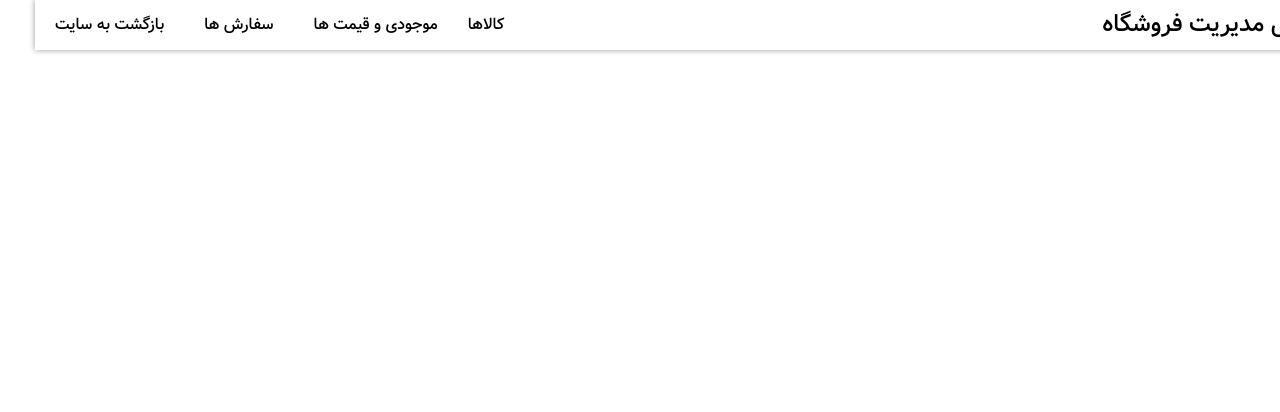
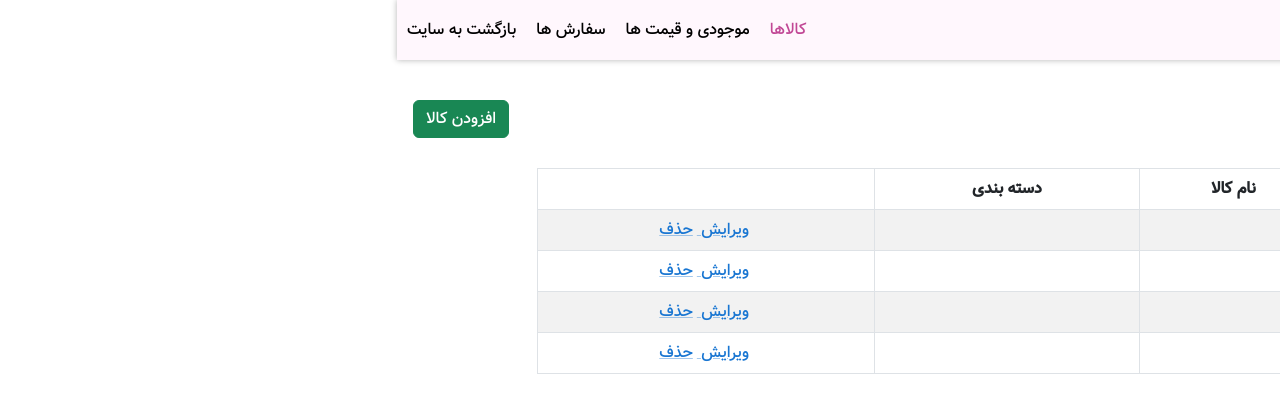
Before and after one commit to khadijeh68/maktab76-online-shop-allahgholi, a React (Create React App) app in the folder online-shop/: page /admin/product in a window 1280 px wide. Shown: the top 412 px of the page. Built offline with nearby package versions, Linux system fonts and the light colour scheme.

Commit message:
product page, inventory page changed

```diff
--- a/online-shop/src/components/navbar/AdminNavbar.js
+++ b/online-shop/src/components/navbar/AdminNavbar.js
@@ -8,10 +8,10 @@ const useStyles = makeStyles({
     display: "flex",
     alignItems: "center",
     justifyContent: "space-between",
-    backgroundColor: "#fff",
+    backgroundColor: "#fff7fd",
     width: "100vw",
-    height: "50px",
-    boxShadow: "0 0 6px rgb(0 0 0 / 40%)",
+    height: "60px",
+    boxShadow: "0 0 6px rgb(0 0 0 / 30%)",
     position: "fixed",
     zIndex: "100",
   },
@@ -23,31 +23,44 @@ const useStyles = makeStyles({
   },
 });
 
-function AdminNavbar() {
+const AdminNavbar = () => {
+  const navLinkStyles = ({ isActive }) => {
+    return {
+      color: isActive ? "#C14795" : "black",
+    };
+  };
   const classes = useStyles();
 
   return (
     <div className={classes.nav}>
-      <h4 className={classes.nav_link}>پنل مدیریت فروشگاه</h4>
+      <span className={classes.nav_link}>پنل مدیریت فروشگاه</span>
       <div>
-        <NavLink to="product" className={classes.nav_link}>
+        <NavLink
+          to="product"
+          className={classes.nav_link}
+          style={navLinkStyles}
+        >
           <span>کالاها</span>
         </NavLink>
 
-        <NavLink to="inventory" className={classes.nav_link}>
-          <span className={classes.nav_link}>موجودی و قیمت ها</span>
+        <NavLink
+          to="inventory"
+          className={classes.nav_link}
+          style={navLinkStyles}
+        >
+          <span>موجودی و قیمت ها</span>
         </NavLink>
 
-        <NavLink to="orders" className={classes.nav_link}>
-          <span className={classes.nav_link}>سفارش ها</span>
+        <NavLink to="orders" className={classes.nav_link} style={navLinkStyles}>
+          <span>سفارش ها</span>
         </NavLink>
 
-        <NavLink to="/" className={classes.nav_link}>
-          <span className={classes.nav_link}>بازگشت به سایت</span>
+        <NavLink to="/" className={classes.nav_link} style={navLinkStyles}>
+          <span>بازگشت به سایت</span>
         </NavLink>
       </div>
     </div>
   );
-}
+};
 
 export default AdminNavbar;
--- a/online-shop/src/components/navbar/Navbar.js
+++ b/online-shop/src/components/navbar/Navbar.js
@@ -1,7 +1,7 @@
 import { NavLink } from "react-router-dom";
 import { makeStyles } from "@material-ui/core";
 import ShoppingCartSharpIcon from "@mui/icons-material/ShoppingCartSharp";
-
+import "../../index.css";
 const useStyles = makeStyles({
   nav: {
     direction: "rtl",
@@ -21,6 +21,7 @@ const useStyles = makeStyles({
     fontFamily: "Vazir-Medium",
     color: "inherit",
   },
+
   basket: {
     display: "flex",
     justifyContent: "center",
@@ -36,22 +37,31 @@ const useStyles = makeStyles({
   logo: {
     color: "#C14795",
   },
-  img:{
+  img: {
     width: "50px",
-    height: "52px"
-  }
+    height: "52px",
+  },
 });
 
 function Navbar() {
   const classes = useStyles();
+  const navLinkStyles = ({ isActive }) => {
+    return {
+      color: isActive ? "#C14795" : "black",
+    };
+  };
   return (
     <div>
       <div className={classes.nav}>
         <div className={classes.rightNav}>
-          <NavLink to="/" className={classes.span}>
+          <NavLink to="/" className={classes.span} style={navLinkStyles}>
             <span className={classes.logo}>
-              <img className={classes.img} src={`../../../image/logo.png`} alt="logo"/>
-              فروشگاه آنلاین موبایل و لوازم جانبی{" "}
+              <img
+                className={classes.img}
+                src={`../../../image/logo.png`}
+                alt="logo"
+              />
+              فروشگاه آنلاین موبایل و لوازم جانبی
             </span>
           </NavLink>
 
@@ -69,11 +79,15 @@ function Navbar() {
         </div>
 
         <div className={classes.leftNav}>
-          <NavLink to="/login" className={classes.span}>
+          <NavLink to="/login" className={classes.span} style={navLinkStyles}>
             <span>مدیریت </span>
           </NavLink>
 
-          <NavLink to="/shoppingCart" className={classes.span}>
+          <NavLink
+            to="/shoppingCart"
+            className={classes.span}
+            style={navLinkStyles}
+          >
             <div className={classes.basket}>
               <ShoppingCartSharpIcon />
               <span>سبد خرید </span>
--- a/online-shop/src/index.css
+++ b/online-shop/src/index.css
@@ -39,12 +39,12 @@ a {
   margin-right: 20px;
 }
 
-img{
+img {
   width: 100px;
   height: 120px;
 }
 
-.form_data{
+.form_data {
   width: 400px;
   height: 450px;
   background-image: url("../public/image/bg-login.png");
@@ -56,3 +56,13 @@ img{
   justify-content: center;
   align-items: center;
 }
+.orders {
+  margin-top: 100px;
+  display: flex;
+  flex-direction: column;
+}
+
+.order_table {
+  margin-right: 180px;
+  margin-top: 30px;
+}
--- a/online-shop/src/pages/inventory/Inventory.js
+++ b/online-shop/src/pages/inventory/Inventory.js
@@ -1,7 +1,53 @@
+import { Link } from "@mui/material";
 import React from "react";
+import { Button, Form, Table } from "react-bootstrap";
 
 function Inventory() {
-  return <div>مدیریت موجودی و قیمت ها</div>;
+  return (
+    <div className="orders">
+      <div className="d-flex flex-row justify-content-between mx-3">
+        <h6>مدیریت موجودی و قیمت ها</h6>
+
+        <div>
+          <Button variant="primary" type="submit">
+            ذخیره
+          </Button>
+        </div>
+      </div>
+
+      <Table striped bordered hover className="w-75 text-center order_table">
+        <thead>
+          <tr>
+            <th>کالا</th>
+            <th>قیمت</th>
+            <th>موجودی</th>
+          </tr>
+        </thead>
+        <tbody>
+          <tr>
+            <td></td>
+            <td></td>
+            <td></td>
+          </tr>
+          <tr>
+            <td></td>
+            <td></td>
+            <td></td>
+          </tr>
+          <tr>
+            <td></td>
+            <td></td>
+            <td></td>
+          </tr>
+          <tr>
+            <td></td>
+            <td></td>
+            <td></td>
+          </tr>
+        </tbody>
+      </Table>
+    </div>
+  );
 }
 
 export default Inventory;
--- a/online-shop/src/pages/login/Login.js
+++ b/online-shop/src/pages/login/Login.js
@@ -23,7 +23,7 @@ function Login() {
 
   return (
     <div className={classes.form}>
-      <h4 className="mt-4">ورود به پنل مدیریت فروشگاه</h4>
+      <h5 className="mt-4">ورود به پنل مدیریت فروشگاه</h5>
       <Form className="form_data">
         <Form.Group className="mb-3">
           <Form.Label className="mt-2 text-white">نام کاربری :</Form.Label>
--- a/online-shop/src/pages/orders/Orders.js
+++ b/online-shop/src/pages/orders/Orders.js
@@ -1,11 +1,12 @@
+import { Link } from "@mui/material";
 import React from "react";
 import { Form, Table } from "react-bootstrap";
 
 function Orders() {
   return (
-    <div className="">
+    <div className="orders">
       <div className="d-flex flex-row justify-content-between">
-        <h5>مدیریت سفارش ها</h5>
+        <h6 className="mx-2">مدیریت سفارش ها</h6>
 
         <div className="d-flex flex-row mx-3">
           <span className="px-2">سفارش های تحویل شده </span>
@@ -18,13 +19,13 @@ function Orders() {
         </div>
       </div>
 
-      <Table striped bordered hover className="w-75 text-center">
+      <Table striped bordered hover className="w-75 text-center order_table">
         <thead>
           <tr>
             <th>نام کاربر</th>
             <th>مجموع مبلغ </th>
             <th>زمان ثبت سفارش</th>
-            <th>بررسی سفارش</th>
+            <th></th>
           </tr>
         </thead>
         <tbody>
@@ -32,25 +33,25 @@ function Orders() {
             <td></td>
             <td></td>
             <td></td>
-            <td></td>
+            <td><Link>بررسی سفارش</Link></td>
           </tr>
           <tr>
             <td></td>
             <td></td>
             <td></td>
-            <td></td>
+            <td><Link>بررسی سفارش</Link></td>
           </tr>
           <tr>
             <td></td>
             <td></td>
             <td></td>
-            <td></td>
+            <td><Link>بررسی سفارش</Link></td>
           </tr>
           <tr>
             <td></td>
             <td></td>
             <td></td>
-            <td></td>
+            <td><Link>بررسی سفارش</Link></td>
           </tr>
         </tbody>
       </Table>
--- a/online-shop/src/pages/product/Product.js
+++ b/online-shop/src/pages/product/Product.js
@@ -1,7 +1,55 @@
-import React from "react";
+import { Link } from "@mui/material";
+import { Button,  Table } from "react-bootstrap";
 
 function Product() {
-  return <div>کالاها</div>;
+  return ( <div className="orders">
+    <div className="d-flex flex-row justify-content-between mx-3">
+        <h6>مدیریت کالا ها</h6>
+
+        <div>
+          <Button variant="success" type="submit">
+            افزودن کالا
+          </Button>
+        </div>
+      </div>
+
+  <Table striped bordered hover className="w-75 text-center order_table">
+    <thead>
+      <tr>
+        <th>تصویر</th>
+        <th>نام کالا</th>
+        <th>دسته بندی</th>
+        <th></th>
+      </tr>
+    </thead>
+    <tbody>
+      <tr>
+        <td></td>
+        <td></td>
+        <td></td>
+        <td><Link className="mx-1">ویرایش </Link><Link>حذف</Link></td>
+      </tr>
+      <tr>
+        <td></td>
+        <td></td>
+        <td></td>
+        <td><Link className="mx-1">ویرایش </Link><Link>حذف</Link></td>
+      </tr>
+      <tr>
+        <td></td>
+        <td></td>
+        <td></td>
+        <td><Link className="mx-1">ویرایش </Link><Link>حذف</Link></td>
+      </tr>
+      <tr>
+        <td></td>
+        <td></td>
+        <td></td>
+        <td><Link className="mx-1">ویرایش </Link><Link>حذف</Link></td>
+      </tr>
+    </tbody>
+  </Table>
+</div>)
 }
 
 export default Product;
```
